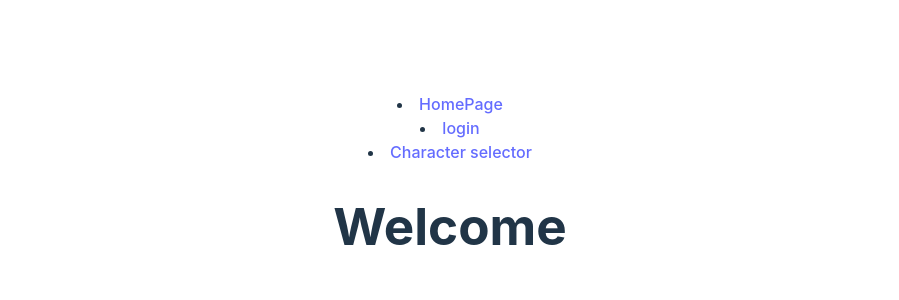
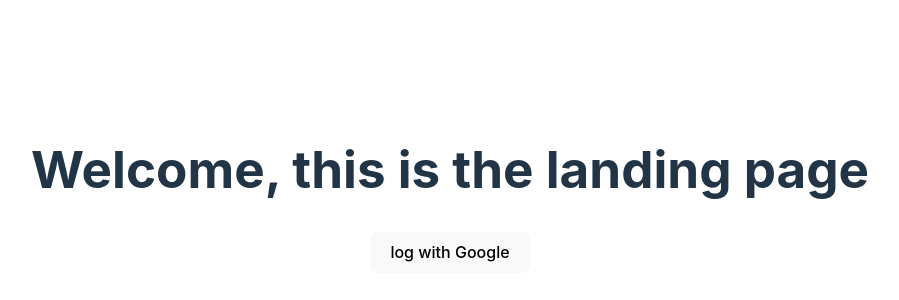
Before and after one commit to RestrepoTorres/DnD2, a React (Vite) app: page / in a window 1280 px wide. Shown: the part 210-510 px from the top of the page, without its empty margins (190-1089 px from the left). Built offline with nearby package versions, Linux system fonts and the light colour scheme.

Commit message:
refactor: Change the redirections to have a logical ux

```diff
--- a/src/App.jsx
+++ b/src/App.jsx
@@ -1,32 +1,22 @@
 import { useState } from "react";
 import "./assets/styles/app.css";
 import { Route, Routes, Link } from "react-router-dom";
+import { CharacterSelector } from "./pages/CharacterSelector";
 import { Login } from "./pages/Login";
-import { CharacterSelector } from "./pages/CharacterSelector";
-import { HomePage } from "./pages/HomePage";
 import { PageNotFound } from "./pages/404";
+import { MainMenu } from "./pages/MainMenu";
 
 function App() {
   return (
     <>
-      <header>
-        <nav>
-          <li>
-            <Link to="/"> HomePage</Link>
-          </li>
-          <li>
-            <Link to="/login"> login</Link>
-          </li>
-          <li>
-            <Link to="/character-selector"> Character selector</Link>
-          </li>
-        </nav>
-      </header>
-
+      {" "}
       <Routes>
-        <Route path="/" element={<HomePage text="Welcome" />} />
-        <Route path="/login" element={<Login />} />
+        <Route
+          path="/"
+          element={<Login text="Welcome, this is the landing page" />}
+        />
         <Route path="/character-selector" element={<CharacterSelector />} />
+        <Route path="/main-menu" element={<MainMenu />} />
         <Route path="*" element={<PageNotFound />} />
       </Routes>
     </>
--- a/src/pages/HomePage.jsx
+++ /dev/null
@@ -1 +0,0 @@
-export const HomePage = ({text}) => <h1>{text} </h1>;
--- a/src/pages/Login.jsx
+++ b/src/pages/Login.jsx
@@ -1,18 +1,16 @@
+import { useNavigate } from "react-router-dom";
 import { Button } from "../components/Button";
 import { firebaseToken } from "../components/FireBaseToken";
 import { getAuth, signInWithPopup, GoogleAuthProvider } from "firebase/auth";
 import { initializeApp } from "firebase/app";
-import { Route, Routes, Link, useNavigate } from "react-router-dom";
-import { HomePage } from "../pages/HomePage";
 
 const firebaseConfig = firebaseToken;
 const provider = new GoogleAuthProvider();
 const app = initializeApp(firebaseConfig);
 const auth = getAuth();
 
-export const Login = () => {
+export const Login = ({ text }) => {
   const navigate = useNavigate();
-
   async function googleLogin() {
     const result = await signInWithPopup(auth, provider);
     // This gives you a Google Access Token. You can use it to access the Google API.
@@ -23,12 +21,11 @@ export const Login = () => {
     //console.log(result.user);
     // IdP data available using getAdditionalUserInfo(result)
     // ...
-    navigate("/character-selector");
+    navigate("/main-menu");
   }
-
   return (
     <>
-      <h1>Logeate o vete</h1>
+      <h1>{text} </h1>
       <Button text="log with Google" handleClick={googleLogin} />
     </>
   );
```
